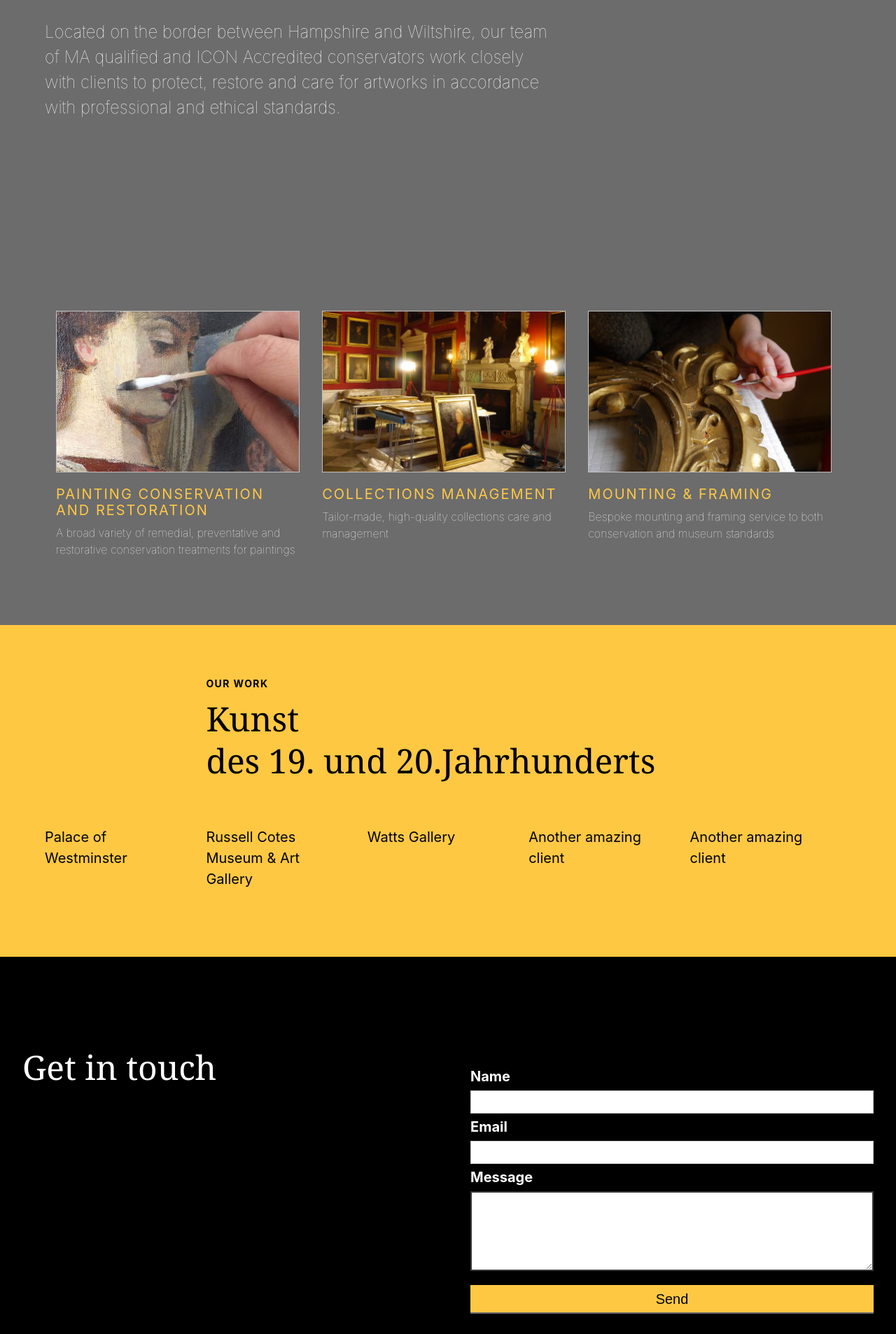
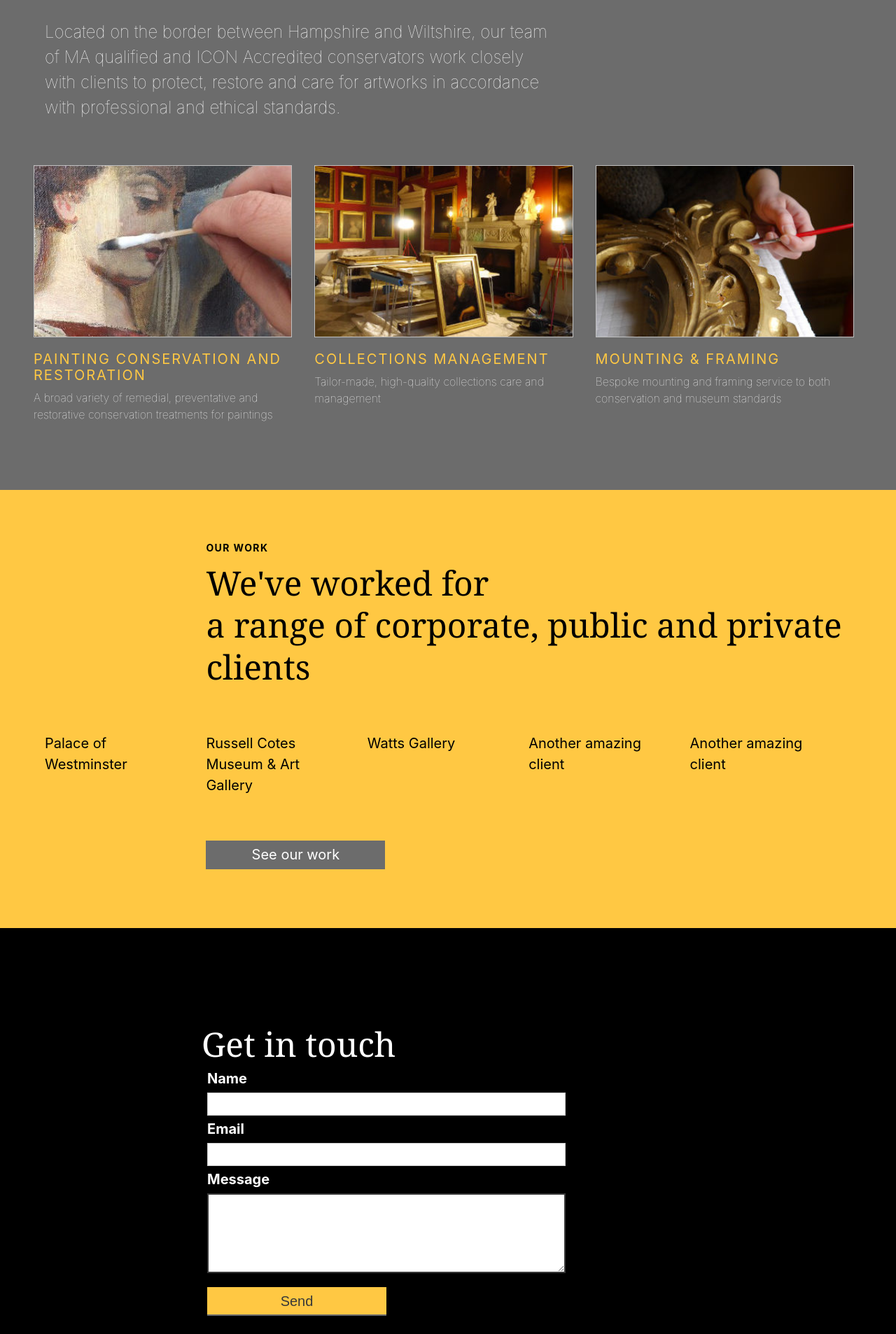
Before and after one commit to wearethoughtfox/brickhouse, a Jekyll site: the page built from index.html, in a window 1280 px wide. Shown: the part 1233-3139 px from the top of the page at 70% size. Built offline with Jekyll 4.4.1, drawn with Linux system fonts in a browser that asks for light colours.

Commit message:
home layout looking ok

```diff
--- a/_includes/footer.html
+++ b/_includes/footer.html
@@ -1,11 +1,9 @@
 <footer class="bg-black pv5 pv6-l cf" id="fadein-backtotop">
 
-  <div class="fl w-100 w-50-ns">
-    <h2 class="white f2 f1-l lh-title mt0 mb2 mb5-ns fw1 pl4">Get in
+  <div class="fr w-100 w-80-l pt2-l pl4-l">
+    <h2 class="white f2 f1-l lh-title mt0 mb2 fw1">Get in
       touch</h2>
-  </div>
-  <div class="fl w-100 w-50-ns">
-    <form class="pa4 black-80" submission="Hurray! A Brick House contact form message" name="contact" method="POST"
+    <form class="black-80 pl2-l" submission="Hurray! A Brick House contact form message" name="contact" method="POST"
       data-netlify="true" netlify-honeypot="bot-field" data-netlify-recaptcha="true">
 
       <p class="hidden">
@@ -13,25 +11,25 @@
       </p>
       <div>
         <label for="name" class="f4 b db mb2 white">Name</label>
-        <input id="name" class="input-reset ba b--black-20 pa2 mb2 db w-100" type="text" aria-describedby="name-desc">
+        <input id="name" class="input-reset ba b--black-20 pa2 mb2 db w-100 mw6-l" type="text"
+          aria-describedby="name-desc">
       </div>
 
       <div>
         <label for="email" class="f4 b db mb2 white">Email</label>
-        <input id="email" class="input-reset ba b--black-20 pa2 mb2 db w-100" type="email"
+        <input id="email" class="input-reset ba b--black-20 pa2 mb2 db w-100 mw6-l" type="email"
           aria-describedby="email-desc">
       </div>
 
       <div>
         <label for="comment" class="f4 b db mb2 white">Message</label>
-        <textarea rows="5" id="comment" name="comment" class="input-reset custom-textarea"
+        <textarea rows="5" id="comment" name="comment" class="input-reset custom-textarea mw6-l"
           aria-describedby="comment-desc"></textarea>
       </div>
 
       <div data-netlify-recaptcha="true"></div>
 
-      <button type="submit">Send</button>
-
+      <button type="submit" class="bg-primary customgrey mw5">Send</button>
     </form>
 
     <a href="#top" class="back-to-top fixed bottom-1 right-1 bg-white lh-solid z-999" data-aos="fade-left"
--- a/_scss/_variables.scss
+++ b/_scss/_variables.scss
@@ -209,9 +209,8 @@ textarea {
   overflow: auto;
 }
 
-button {
+button, .custom-btn {
   line-height: 1;
-  background-color: $primary-color;
   box-shadow: 0 2px 0 $secondary-color;
   border: 2px solid transparent;
   text-align: center;
@@ -223,10 +222,12 @@ button {
     margin-bottom: 22px;
     padding: 8px 10px 7px;
     font-size: $font-size-4;
+    text-decoration: none;
 }
 
 .custom-textarea {
   font-size: 1rem;
+  font-family: $sans-serif;
 line-height: 1.25;
 -webkit-box-sizing: border-box;
 box-sizing: border-box;
--- a/index.html
+++ b/index.html
@@ -16,10 +16,10 @@ layout: default
     </div>
 </section>
 
-<section class="bg-secondary pv5 ph4 ph5-l overflow-hidden" id="about">
+<section class="bg-secondary pv5 pb3-l ph4 ph5-l overflow-hidden" id="about">
     <h2 class="sans-serif f6 ttu tracked white">Nice subhead</h2>
     <h1 class="f2 f1-l white fw2">A something studio for all your needs. </h1>
-    <p class="sans-serif f3 lh-copy measure white fw1 pb5 pb6-l">Located on the border between Hampshire and Wiltshire,
+    <p class="sans-serif f3 lh-copy measure white fw1 pb5 pb3-l">Located on the border between Hampshire and Wiltshire,
         our
         team
         of MA
@@ -30,7 +30,7 @@ layout: default
 
 </section>
 
-<section class="bg-secondary pv5 ph4 ph5-l overflow-hidden" id="service">
+<section class="bg-secondary pv5 ph4 ph4-l pt3-l overflow-hidden" id="service">
     {% for service in site.services %}
 
     <article class="fl w-100 w-33-l pa3-ns pb4" data-aos="fade-up">
@@ -54,7 +54,7 @@ layout: default
     <div class="fr w-100 w-80-l">
         <h2 class="sans-serif f6 ttu tracked">Our work</h2>
         <h1 class="f2 f1-l lh-title mt0 mb4 mb5-ns fw1">
-            Kunst<br class="dn db-ns"> des 19. und 20.Jahrhunderts
+            We've worked for <br class="dn db-ns"> a range of corporate, public and private clients
         </h1>
     </div>
     <div class="f6 lh-copy fl w-100 mb4">
@@ -84,4 +84,8 @@ layout: default
             </p>
         </div>
     </div>
+    <div class="fr w-100 w-80-l pt4-l">
+        <a href="" class="custom-btn bg-secondary white db cb mw5">See our work</a>
+    </div>
+
 </section>
```
